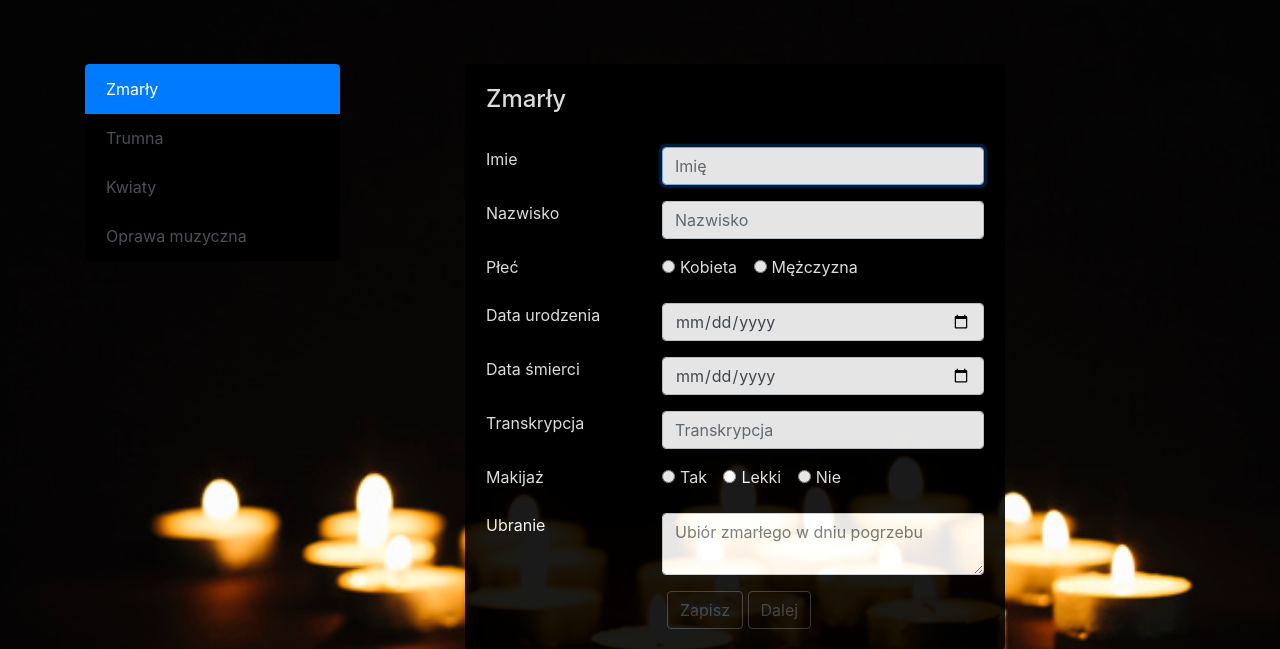
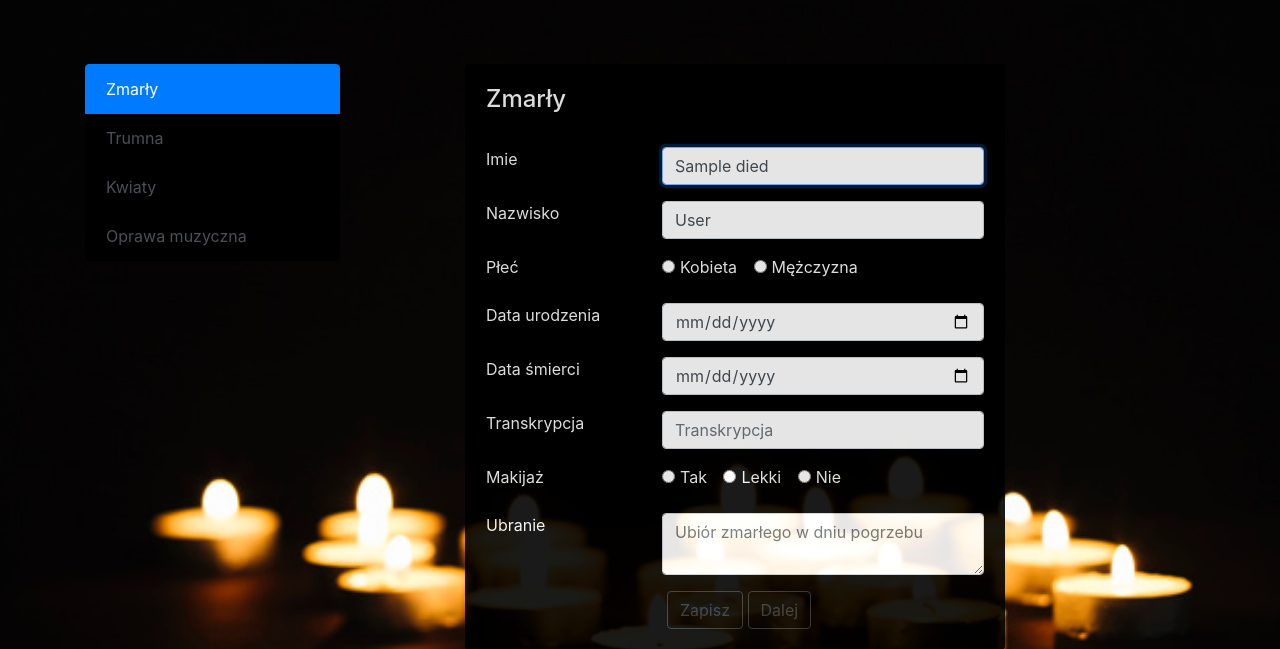
Before and after one commit to Alice198/Zastosowanie-informatyki-w-gospodarstwie, a Django app: page /zloz_zamownie/ in a window 1280 px wide. Shown: the part 56-705 px from the top of the page. Run offline with Django 3.2, Linux system fonts and the light colour scheme; a user stored in the database is signed in; tables that the repository leaves empty hold one stand-in row (values such as "Sample post"); some libraries are stand-ins or nearby versions.

Commit message:
Fixed path (coffin)  in submit order

```diff
--- a/main/views.py
+++ b/main/views.py
@@ -89,7 +89,7 @@ def submit_order_coffin(request):
     if coffin_query:
         if request.method != 'POST':
             context = {'coffin': coffin_query}
-            return render(request, 'submit_order_flowers.html', context)
+            return render(request, 'submit_order_coffin.html', context)
         else:
             coffin_query.delete()
             form = CoffinForm(request.POST)
--- a/templates/submit_order.html
+++ b/templates/submit_order.html
@@ -34,7 +34,7 @@
                                         <label for="id_name_death">Imie</label>
                                     </div>
                                     <div class="col-8">
-                                        <input type="text" name="name" placeholder="Imię" class="form-control"
+                                        <input type="text" name="name" placeholder="Imię" value="{{died.name}}" class="form-control"
                                                id="id_name_death" autofocus="" maxlength="150">
                                         {% if formErrors.name  %}
                                             <p style="color: red;">
@@ -49,7 +49,7 @@
                                         <label for="id_surname_death">Nazwisko</label>
                                     </div>
                                     <div class="col-8">
-                                        <input type="text" name="surname" placeholder="Nazwisko" class="form-control"
+                                        <input type="text" name="surname" placeholder="Nazwisko" value="{{died.surname}}" class="form-control"
                                                id="id_surname_death" autofocus="" maxlength="150">
                                         {% if formErrors.surname  %}
                                             <p style="color: red;">
```
Also changed, not shown: templates/submit_order_music.html (+8 -8 lines).
